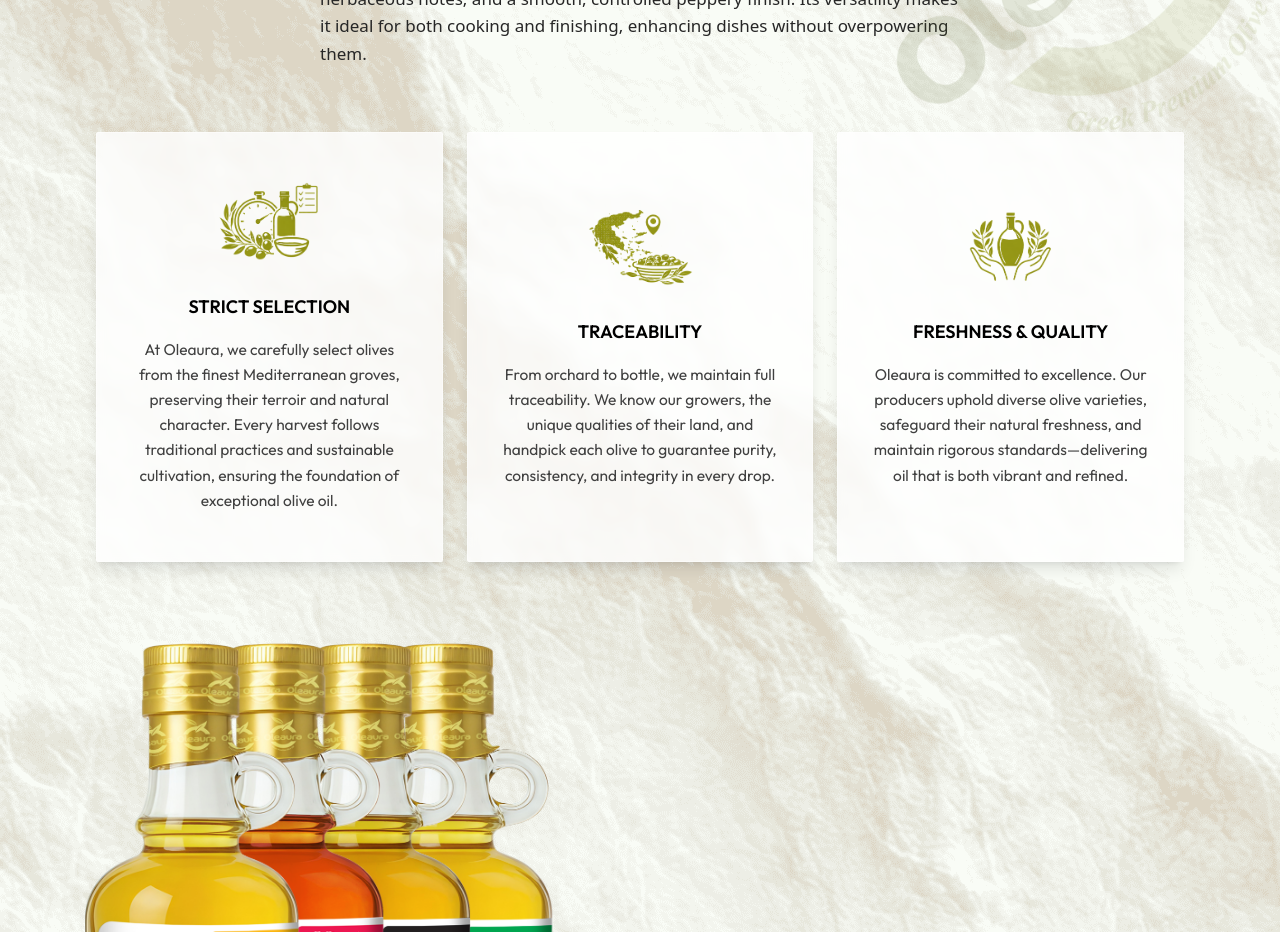
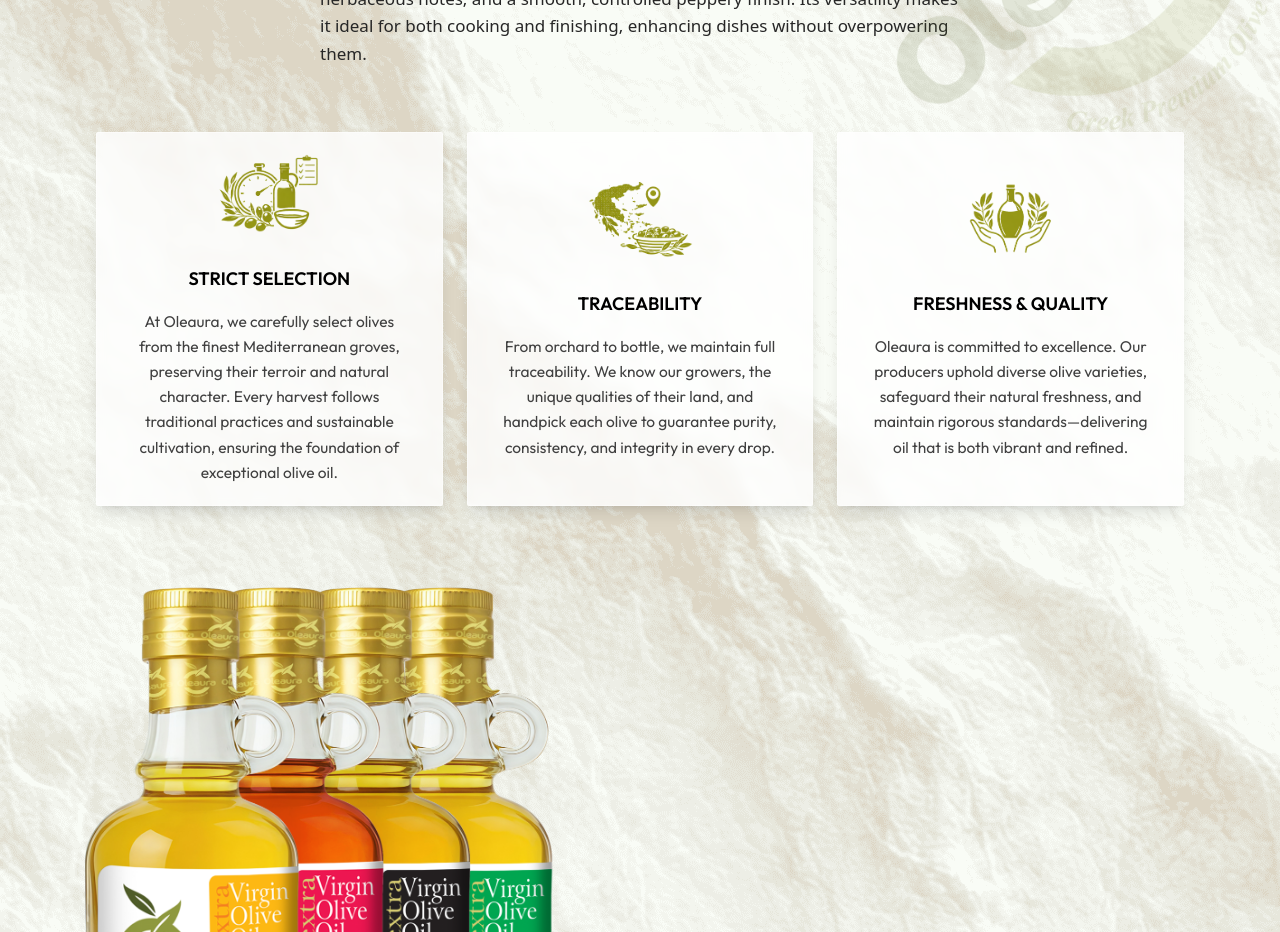
Before and after one commit to SabithF/Oleaura-website, a React (Vite) app: page / in a window 1280 px wide. Shown: the part 4240-5172 px from the top of the page. Built offline with nearby package versions, Linux system fonts and the light colour scheme; a web font is replaced by a local one.

Commit message:
Padding adjustment

```diff
--- a/src/components/MainPage.tsx
+++ b/src/components/MainPage.tsx
@@ -479,7 +479,7 @@
                   key={i}
                   className="
                     group flex flex-col items-center justify-center
-                    py-12 px-8 text-center w-full
+                    py-5 px-8 text-center w-full
                     bg-white/80 backdrop-blur-sm
                     rounded-sm
                     shadow-lg
```
